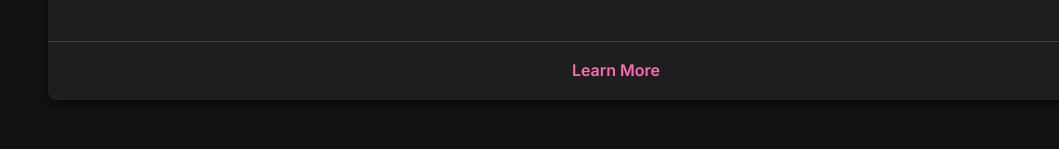
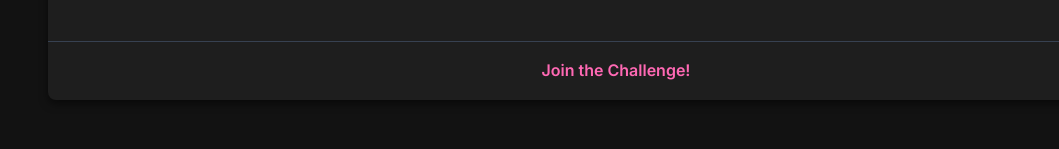
Before and after one commit to algometica/emelifts, a Next.js app: page / in a window 1280 px wide. Shown: the part 651-800 px from the top of the page, without its empty margins (24-1083 px from the left). Built offline with nearby package versions, Linux system fonts and the light colour scheme.

Commit message:
Update PricingCard.js

```diff
--- a/src/components/PricingCard.js
+++ b/src/components/PricingCard.js
@@ -20,7 +20,7 @@ const PricingCard = ({ plan }) => {
           </div>
           <div className="p-4 border-t border-gray-700 text-center">
             <span className="dark-card-link font-semibold hover:text-teal-300 transition-colors duration-200">
-              Learn More
+              Join the Challenge!
             </span>
           </div>
         </div>
```
